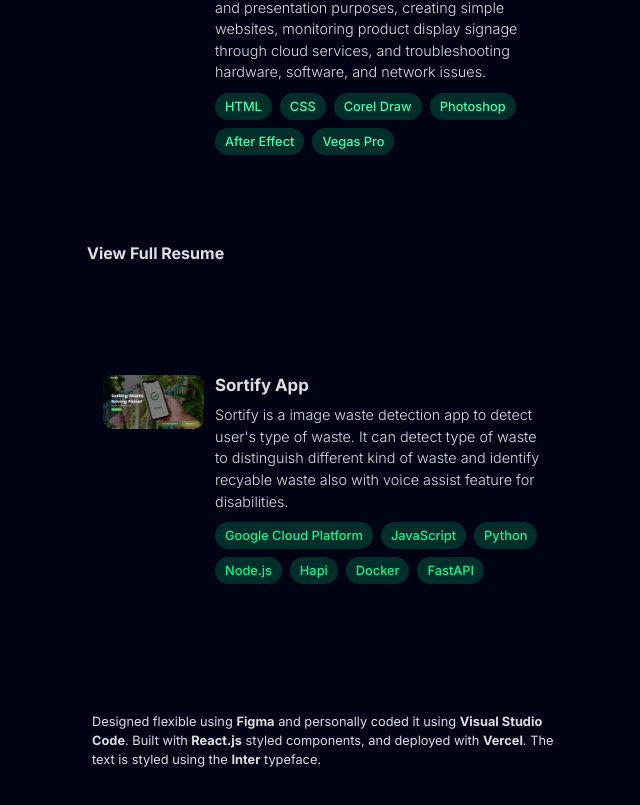
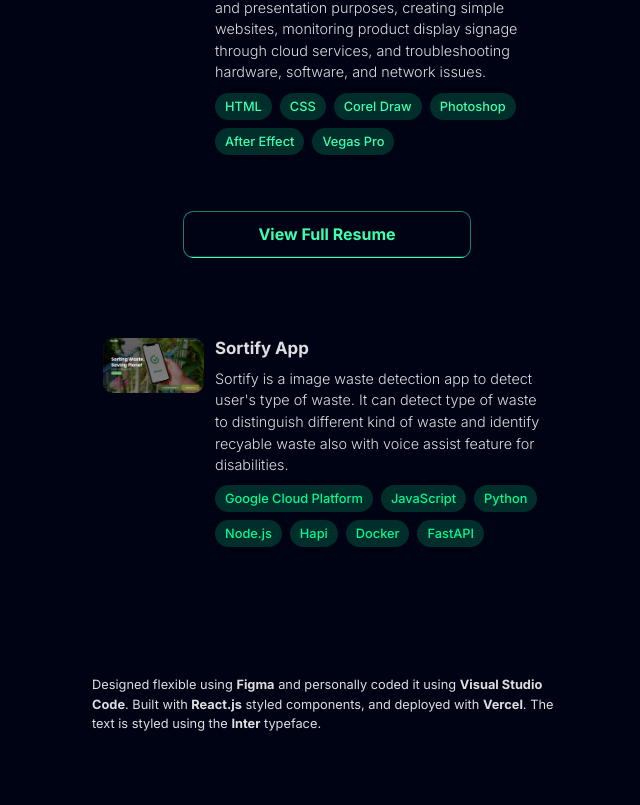
Before and after one commit to fahrulsn/webprofile, a React (Vite) app: page / in a window 1280 px wide. Shown: the part 1207-2012 px from the top of the page, without its empty margins (553-1193 px from the left). Built offline with nearby package versions, Linux system fonts and the light colour scheme.

Commit message:
styling btn resume

```diff
--- a/src/components/resume.jsx
+++ b/src/components/resume.jsx
@@ -1,16 +1,45 @@
 import styled from "styled-components";
 
 const Wrapper = styled.div`
-  margin: 2rem 0;
+  margin: 3rem 0;
+  width: 60%;
+  margin: auto;
+  display: flex;
+  justify-content: center;
+  padding: 0.8rem 0;
+  border-radius: 10px;
+  border: 1px solid rgba(61, 255, 174, 0.5);
+  transition: 0.5s ease;
+  color: rgb(61, 255, 174);
+  background-size: 100% 205%;
+  background-position: 0% -96%;
+  background-image: linear-gradient(
+    to bottom,
+    rgba(61, 255, 174, 1) 0%,
+    rgba(61, 255, 174, 1) 50%,
+    rgba(0, 0, 0, 0) 50%,
+    rgba(0, 0, 0, 0) 100%
+  );
+  &:hover {
+    /* background-color: rgb(61, 255, 174); */
+    background-position: 100% 0;
+    color: #000314;
+  }
+  @media (max-width: 768px) {
+    width: 100%;
+  }
 `;
 
 const Resume = () => {
   return (
-    <Wrapper>
-      <a href={"/docs/resume.pdf"}>
+    <a
+      style={window.innerWidth <= 768 ? { margin: "1rem 0" } : {}}
+      href={"/docs/resume.pdf"}
+    >
+      <Wrapper>
         <h4> View Full Resume </h4>
-      </a>
-    </Wrapper>
+      </Wrapper>
+    </a>
   );
 };
 
```
